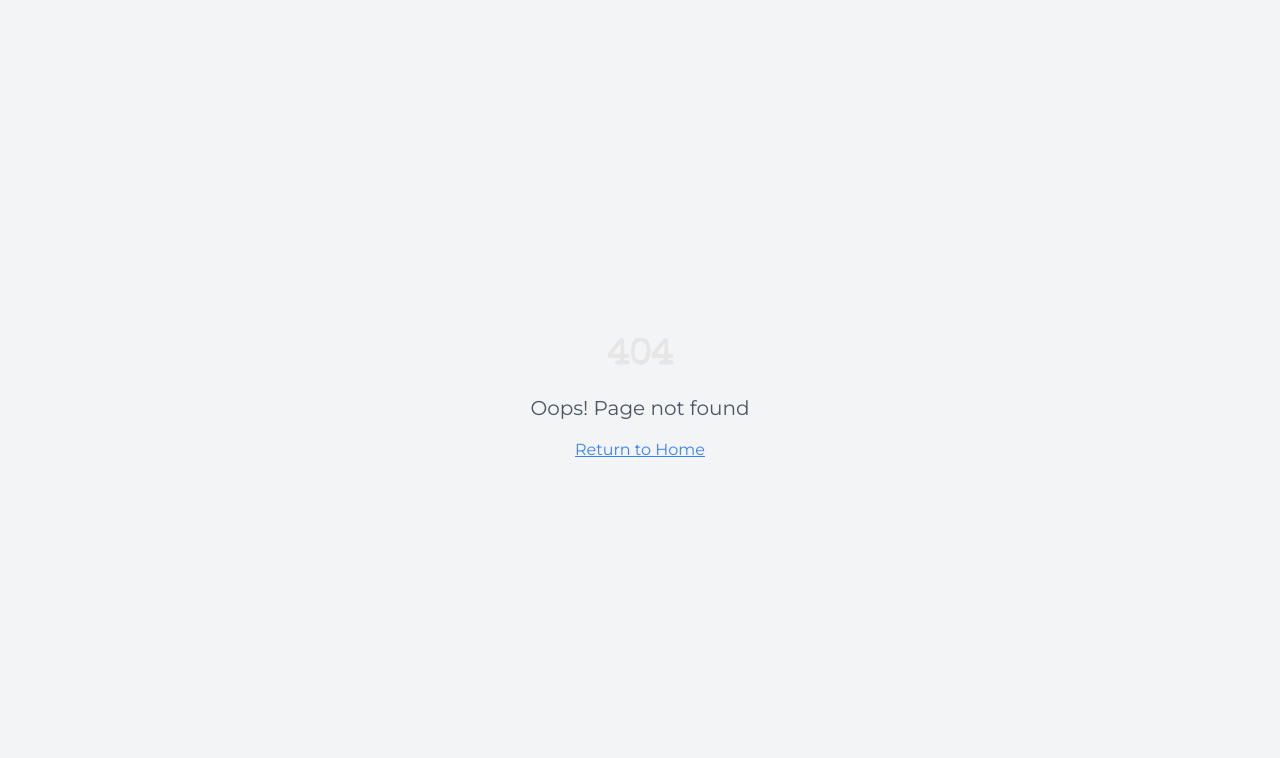
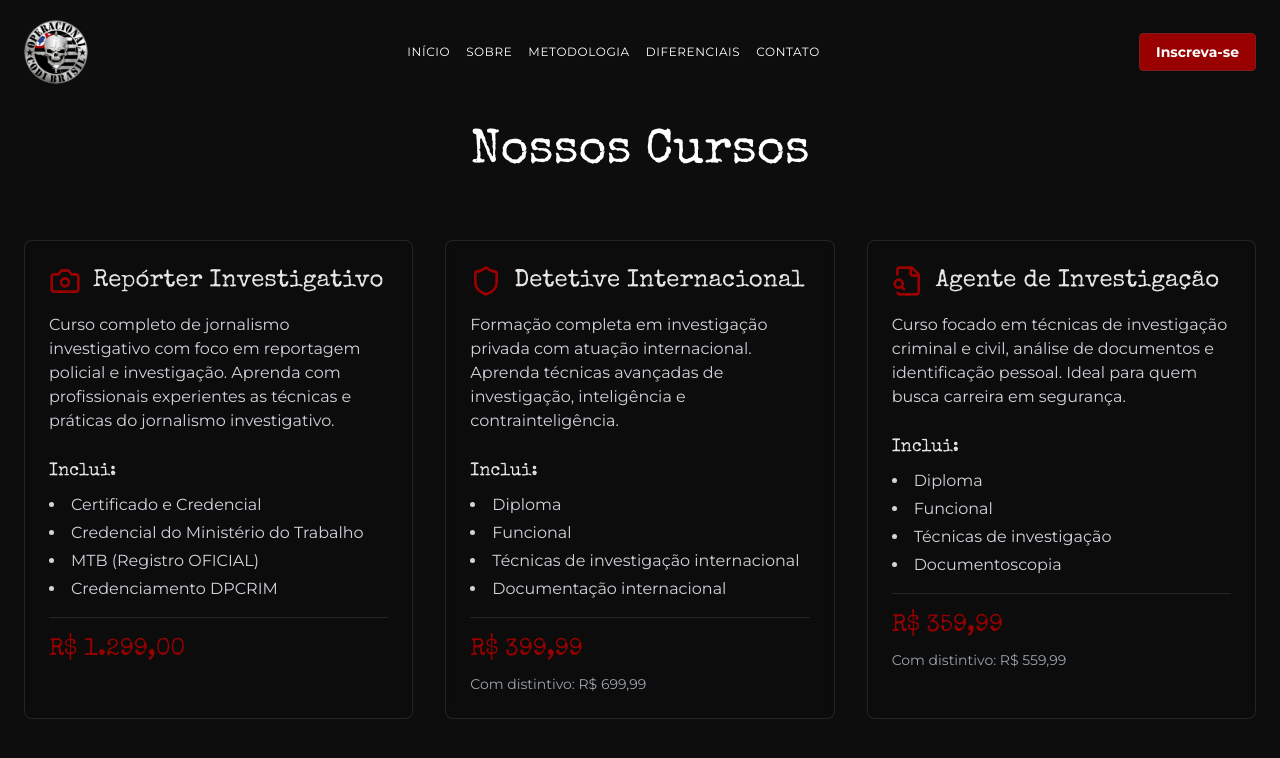
Before and after one commit to andregustavo1/codi-detective-noir-web, a React (Vite) app: page /cursos in a window 1280 px wide. Before the commit this address had no page. Shown: the top 758 px of the page. Built offline with nearby package versions, Linux system fonts and the light colour scheme.

Commit message:
feat: Add courses page and navigation
-   Added a new "Cursos" page to display course information.
-   Updated CTA buttons to link to the new courses page.
-   Added content for three courses: Repórter Investigativo, Detetive Internacional, and Agente Investigação e Identificação.

```diff
--- a/src/App.tsx
+++ b/src/App.tsx
@@ -1,9 +1,11 @@
+
 import { Toaster } from "@/components/ui/toaster";
 import { Toaster as Sonner } from "@/components/ui/sonner";
 import { TooltipProvider } from "@/components/ui/tooltip";
 import { QueryClient, QueryClientProvider } from "@tanstack/react-query";
 import { BrowserRouter, Routes, Route } from "react-router-dom";
 import Index from "./pages/Index";
+import Cursos from "./pages/Cursos";
 import NotFound from "./pages/NotFound";
 
 const queryClient = new QueryClient();
@@ -16,7 +18,7 @@ const App = () => (
       <BrowserRouter>
         <Routes>
           <Route path="/" element={<Index />} />
-          {/* ADD ALL CUSTOM ROUTES ABOVE THE CATCH-ALL "*" ROUTE */}
+          <Route path="/cursos" element={<Cursos />} />
           <Route path="*" element={<NotFound />} />
         </Routes>
       </BrowserRouter>
--- a/src/components/Hero.tsx
+++ b/src/components/Hero.tsx
@@ -1,6 +1,6 @@
-
 import React, { useEffect, useState } from 'react';
 import { Fingerprint } from 'lucide-react';
+import { Link } from 'react-router-dom';
 
 const Hero = () => {
   const [isVisible, setIsVisible] = useState(false);
@@ -53,15 +53,15 @@ const Hero = () => {
             </p>
 
             <div className="flex flex-col md:flex-row items-center justify-center gap-4 md:gap-6">
-              <a href="#inscreva-se" className="detective-button group">
+              <Link to="/cursos" className="detective-button group">
                 <span className="flex items-center">
                   Quero Ser Detetive
                   <Fingerprint className="ml-2 h-5 w-5 group-hover:rotate-12 transition-transform" />
                 </span>
-              </a>
-              <a href="#sobre-o-curso" className="text-white underline hover:text-detective-red transition-colors">
+              </Link>
+              <Link to="/cursos" className="text-white underline hover:text-detective-red transition-colors">
                 Saiba mais sobre o curso
-              </a>
+              </Link>
             </div>
           </div>
 
--- /dev/null
+++ b/src/pages/Cursos.tsx
@@ -0,0 +1,101 @@
+
+import React from 'react';
+import { FileSearch, Shield, Camera } from 'lucide-react';
+import Header from '../components/Header';
+
+interface CourseCardProps {
+  title: string;
+  description: string;
+  icon: React.ReactNode;
+  price: string;
+  priceWithBadge?: string;
+  includes: string[];
+}
+
+const CourseCard = ({ title, description, icon, price, priceWithBadge, includes }: CourseCardProps) => (
+  <div className="bg-detective-black/30 backdrop-blur-sm p-6 rounded-lg border border-white/10 hover:border-detective-red/50 transition-all">
+    <div className="flex items-center gap-3 mb-4">
+      <div className="text-detective-red">{icon}</div>
+      <h3 className="text-2xl font-special-elite">{title}</h3>
+    </div>
+    <p className="text-gray-300 mb-6">{description}</p>
+    <div className="space-y-4">
+      <div className="space-y-2">
+        <h4 className="font-special-elite text-lg">Inclui:</h4>
+        <ul className="list-disc list-inside text-gray-300 space-y-1">
+          {includes.map((item, index) => (
+            <li key={index}>{item}</li>
+          ))}
+        </ul>
+      </div>
+      <div className="pt-4 border-t border-white/10">
+        <div className="text-2xl font-special-elite text-detective-red">{price}</div>
+        {priceWithBadge && (
+          <div className="mt-2 text-sm text-gray-400">
+            Com distintivo: {priceWithBadge}
+          </div>
+        )}
+      </div>
+    </div>
+  </div>
+);
+
+const Cursos = () => {
+  return (
+    <div className="min-h-screen bg-detective-black">
+      <Header />
+      <div className="pt-32 pb-20">
+        <div className="detective-container">
+          <h1 className="text-4xl md:text-5xl font-special-elite text-center mb-16 text-white">
+            Nossos Cursos
+          </h1>
+
+          <div className="grid md:grid-cols-2 lg:grid-cols-3 gap-8">
+            <CourseCard
+              title="Repórter Investigativo"
+              description="Curso completo de jornalismo investigativo com foco em reportagem policial e investigação. Aprenda com profissionais experientes as técnicas e práticas do jornalismo investigativo."
+              icon={<Camera size={32} />}
+              price="R$ 1.299,00"
+              includes={[
+                "Certificado e Credencial",
+                "Credencial do Ministério do Trabalho",
+                "MTB (Registro OFICIAL)",
+                "Credenciamento DPCRIM"
+              ]}
+            />
+
+            <CourseCard
+              title="Detetive Internacional"
+              description="Formação completa em investigação privada com atuação internacional. Aprenda técnicas avançadas de investigação, inteligência e contrainteligência."
+              icon={<Shield size={32} />}
+              price="R$ 399,99"
+              priceWithBadge="R$ 699,99"
+              includes={[
+                "Diploma",
+                "Funcional",
+                "Técnicas de investigação internacional",
+                "Documentação internacional"
+              ]}
+            />
+
+            <CourseCard
+              title="Agente de Investigação"
+              description="Curso focado em técnicas de investigação criminal e civil, análise de documentos e identificação pessoal. Ideal para quem busca carreira em segurança."
+              icon={<FileSearch size={32} />}
+              price="R$ 359,99"
+              priceWithBadge="R$ 559,99"
+              includes={[
+                "Diploma",
+                "Funcional",
+                "Técnicas de investigação",
+                "Documentoscopia"
+              ]}
+            />
+          </div>
+        </div>
+      </div>
+    </div>
+  );
+};
+
+export default Cursos;
```
